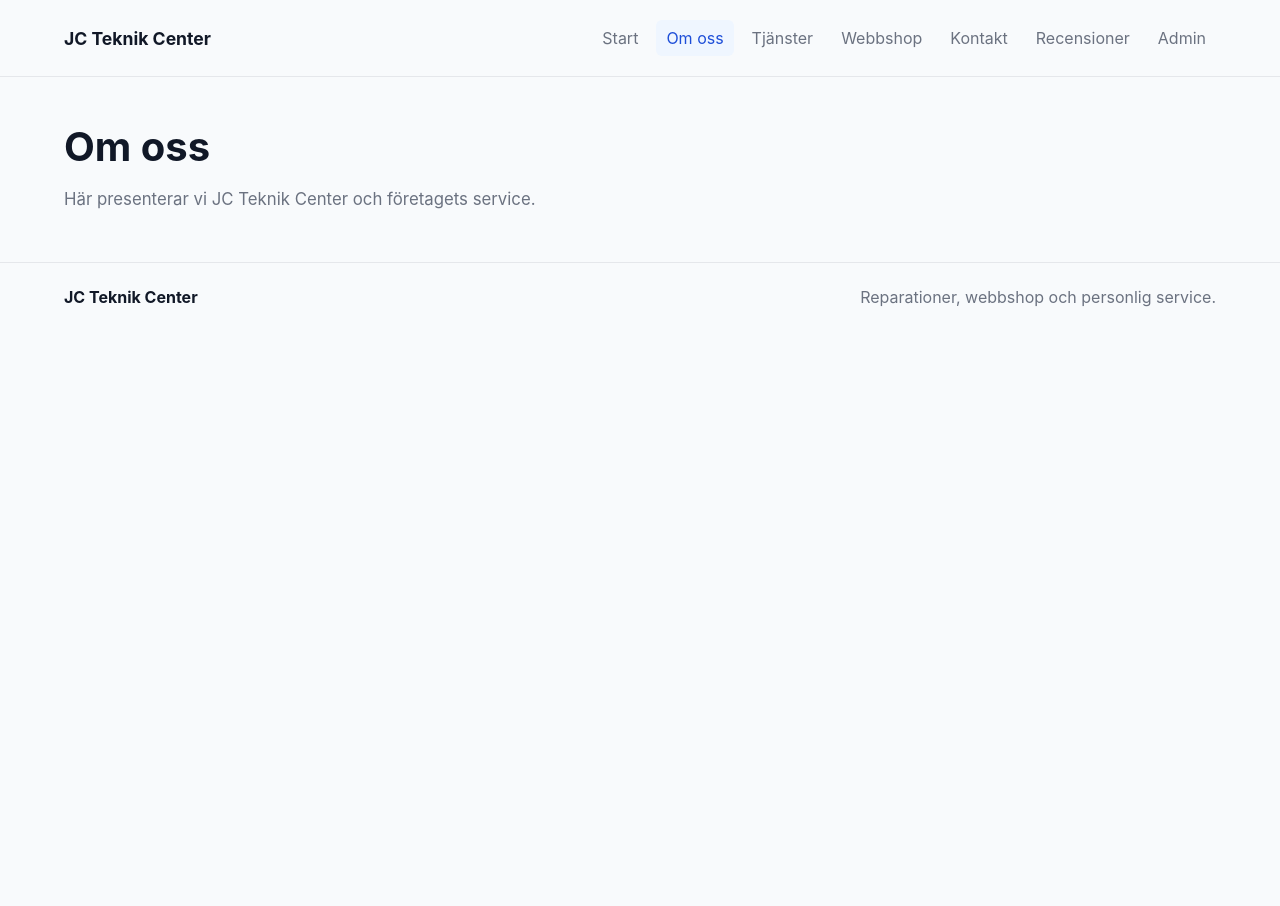
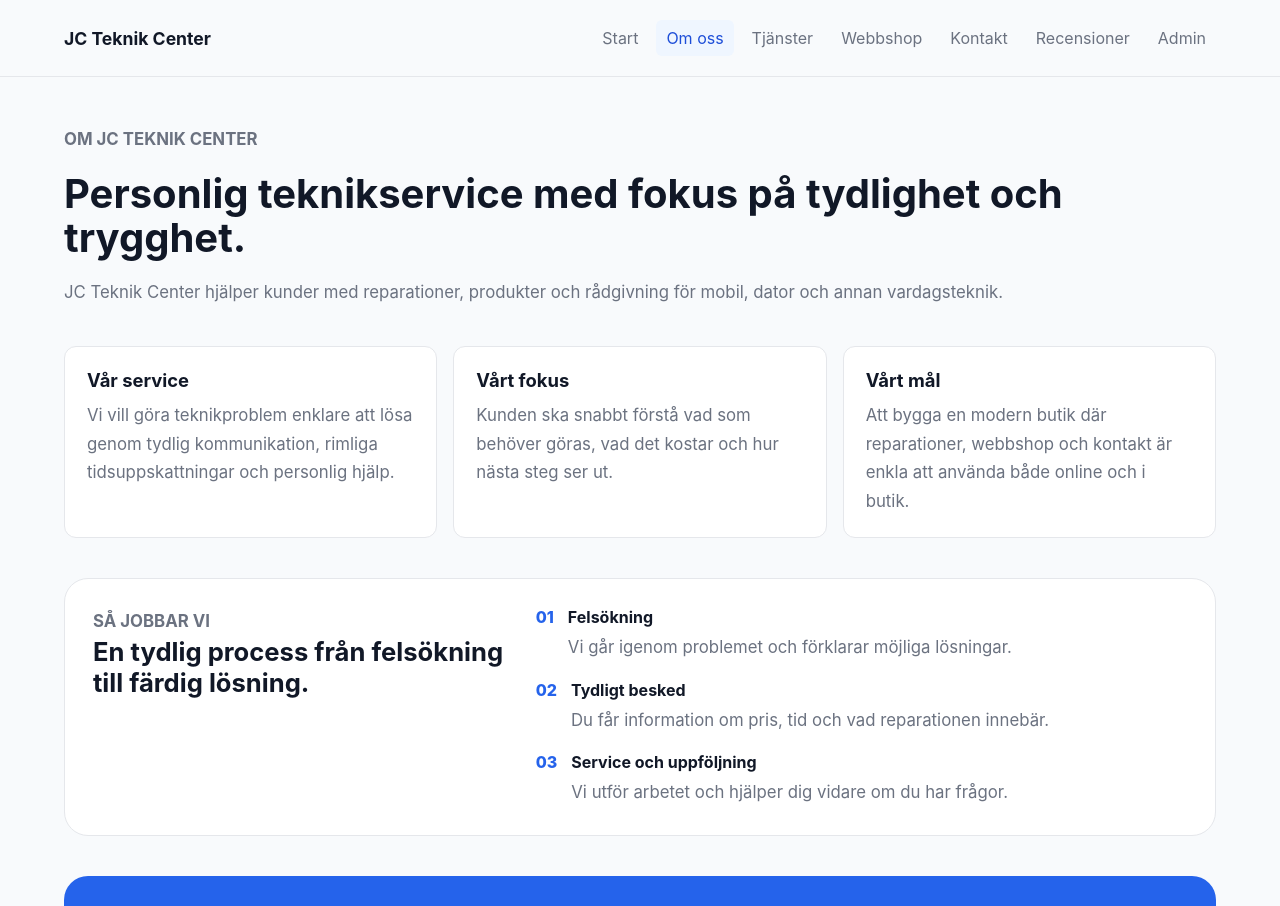
Before and after one commit to Samuel6693/JC-Teknik-Center, a React (Vite) app: page /om-oss in a window 1280 px wide. Shown: the top 906 px of the page. Before the commit the page ends 800 px from the top, so only its background shows below. Built offline with nearby package versions, Linux system fonts and the light colour scheme.

Commit message:
feat: build about page

```diff
--- /dev/null
+++ b/src/pages/About.css
@@ -0,0 +1,129 @@
+.about-page {
+    gap: 40px;
+}
+
+.about-hero {
+    display: grid;
+    gap: 18px;
+}
+
+.about-eyebrow {
+    color: var(--color-primary);
+    font-size: 0.9rem;
+    font-weight: 700;
+    text-transform: uppercase;
+}
+
+.about-grid {
+    display: grid;
+    gap: 16px;
+    grid-template-columns: repeat(3, minmax(0, 1fr));
+}
+
+.about-card {
+    background: var(--color-surface);
+    border: 1px solid var(--color-border);
+    border-radius: var(--radius-md);
+    padding: 22px;
+}
+
+.about-card h2 {
+    margin: 0;
+    font-size: 1.15rem;
+}
+
+.about-card p {
+    margin-top: 10px;
+}
+
+.about-process {
+    background: var(--color-surface);
+    border: 1px solid var(--color-border);
+    border-radius: var(--radius-lg);
+    display: grid;
+    gap: 24px;
+    grid-template-columns: 0.9fr 1.4fr;
+    padding: 28px;
+}
+
+.about-process h2 {
+    margin: 0;
+    font-size: 1.6rem;
+}
+
+.process-list {
+    display: grid;
+    gap: 18px;
+    list-style: none;
+    margin: 0;
+    padding: 0;
+}
+
+.process-list li {
+    display: grid;
+    gap: 14px;
+    grid-template-columns: auto 1fr;
+}
+
+.process-list span {
+    color: var(--color-primary);
+    font-weight: 800;
+}
+
+.process-list h3 {
+    margin: 0;
+    font-size: 1rem;
+}
+
+.process-list p {
+    margin-top: 6px;
+}
+
+.about-cta {
+    background: var(--color-primary);
+    border-radius: var(--radius-lg);
+    color: #ffffff;
+    display: flex;
+    align-items: center;
+    justify-content: space-between;
+    gap: 24px;
+    padding: 28px;
+}
+
+.about-cta h2,
+.about-cta p {
+    color: inherit;
+}
+
+.about-cta h2 {
+    margin: 0;
+    font-size: 1.5rem;
+}
+
+.about-cta__actions {
+    display: flex;
+    flex-wrap: wrap;
+    gap: 12px;
+}
+
+.about-cta .button--primary {
+    background: #ffffff;
+    color: var(--color-primary-dark);
+}
+
+.about-cta .button--primary:hover {
+    background: #eff6ff;
+}
+
+@media (max-width: 800px) {
+
+    .about-grid,
+    .about-process {
+        grid-template-columns: 1fr;
+    }
+
+    .about-cta {
+        align-items: flex-start;
+        flex-direction: column;
+    }
+}
--- a/src/pages/About.jsx
+++ b/src/pages/About.jsx
@@ -1,8 +1,95 @@
+import { Link } from "react-router-dom"
+import "./About.css"
+
 function About() {
   return (
-    <section className="page-section">
-      <h1>Om oss</h1>
-      <p>Här presenterar vi JC Teknik Center och företagets service.</p>
+    <section className="page-section about-page">
+      <div className="about-hero">
+        <p className="about-eyebrow">Om JC Teknik Center</p>
+        <h1>Personlig teknikservice med fokus på tydlighet och trygghet.</h1>
+        <p>
+          JC Teknik Center hjälper kunder med reparationer, produkter och
+          rådgivning för mobil, dator och annan vardagsteknik.
+        </p>
+      </div>
+
+      <div className="about-grid">
+        <article className="about-card">
+          <h2>Vår service</h2>
+          <p>
+            Vi vill göra teknikproblem enklare att lösa genom tydlig
+            kommunikation, rimliga tidsuppskattningar och personlig hjälp.
+          </p>
+        </article>
+
+        <article className="about-card">
+          <h2>Vårt fokus</h2>
+          <p>
+            Kunden ska snabbt förstå vad som behöver göras, vad det kostar och
+            hur nästa steg ser ut.
+          </p>
+        </article>
+
+        <article className="about-card">
+          <h2>Vårt mål</h2>
+          <p>
+            Att bygga en modern butik där reparationer, webbshop och kontakt är
+            enkla att använda både online och i butik.
+          </p>
+        </article>
+      </div>
+      <div className="about-process">
+        <div>
+          <p className="about-eyebrow">Så jobbar vi</p>
+          <h2>En tydlig process från felsökning till färdig lösning.</h2>
+        </div>
+
+        <ol className="process-list">
+          <li>
+            <span>01</span>
+            <div>
+              <h3>Felsökning</h3>
+              <p>Vi går igenom problemet och förklarar möjliga lösningar.</p>
+            </div>
+          </li>
+
+          <li>
+            <span>02</span>
+            <div>
+              <h3>Tydligt besked</h3>
+              <p>Du får information om pris, tid och vad reparationen innebär.</p>
+            </div>
+          </li>
+
+          <li>
+            <span>03</span>
+            <div>
+              <h3>Service och uppföljning</h3>
+              <p>Vi utför arbetet och hjälper dig vidare om du har frågor.</p>
+            </div>
+          </li>
+        </ol>
+      </div>
+
+      <div className="about-cta">
+        <div>
+          <h2>Behöver du hjälp med din enhet?</h2>
+          <p>
+            Kontakta oss eller gå vidare till tjänstesidan för att se vilka
+            reparationer vi erbjuder.
+          </p>
+        </div>
+
+        <div className="about-cta__actions">
+          <Link className="button button--primary" to="/kontakt">
+            Kontakta oss
+          </Link>
+          <Link className="button button--secondary" to="/tjanster">
+            Se tjänster
+          </Link>
+        </div>
+      </div>
+
     </section>
   )
 }
```
